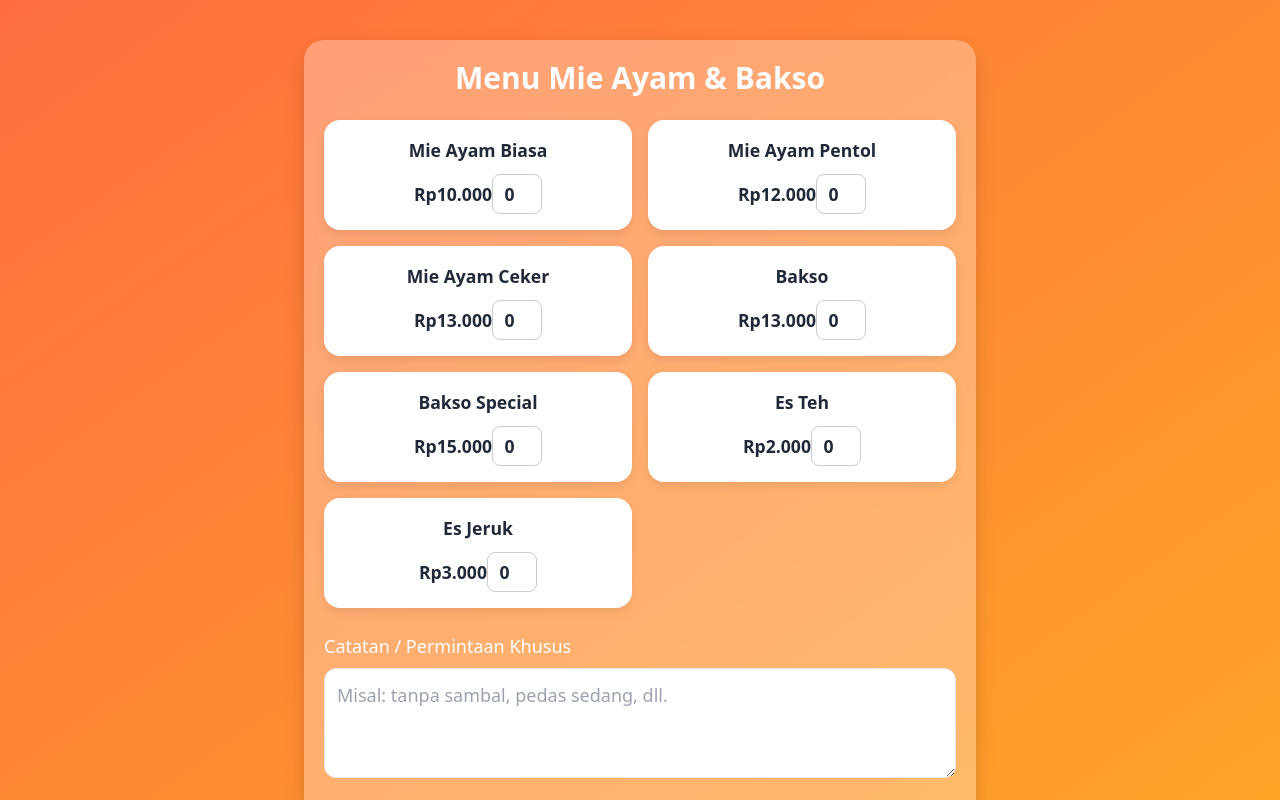
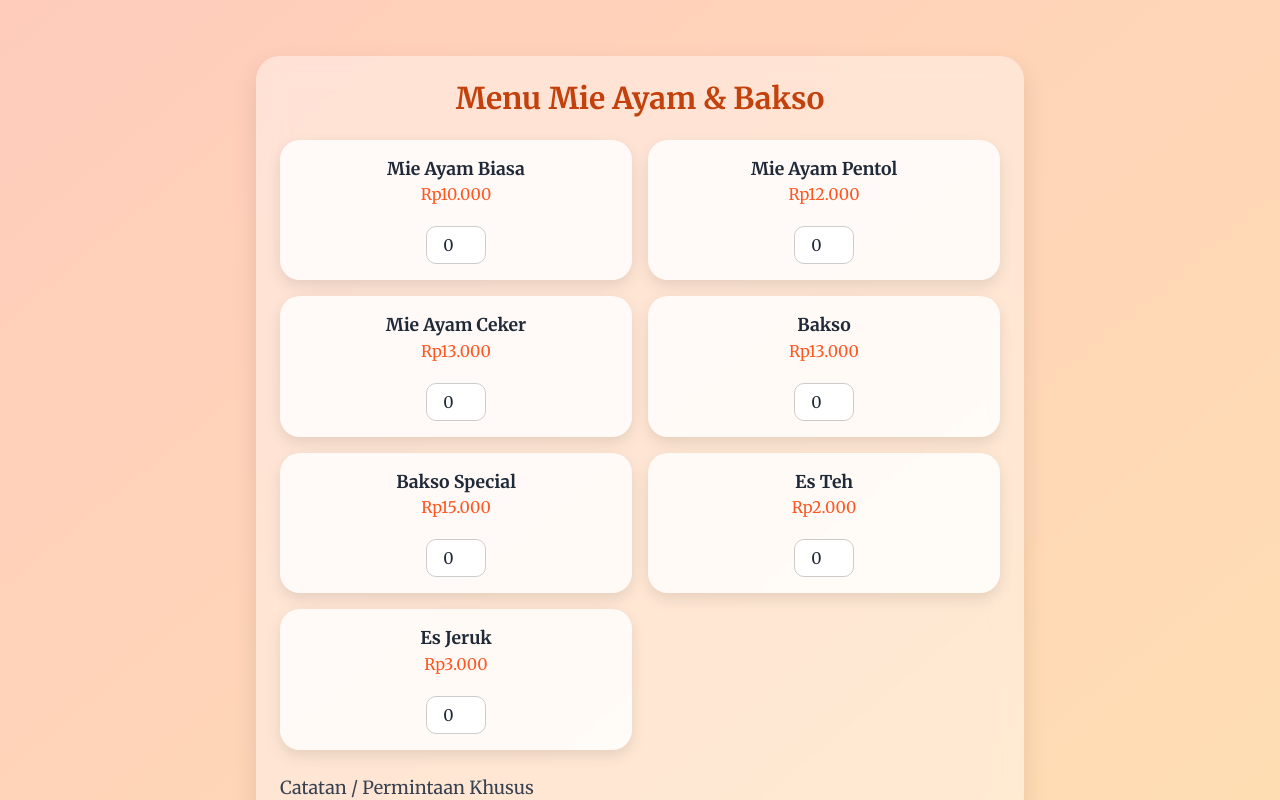
Before and after one commit to Shaniita/WARUNG, a plain HTML site: page index.html in a window 1280 px wide. Both pictures are taken after a click on the button "Dibungkus". Shown: the top 800 px of the page. Drawn offline with nearby package versions, Linux system fonts and the light colour scheme.

Commit message:
index.html

```diff
--- a/index.html
+++ b/index.html
@@ -1,82 +1,127 @@
 <!DOCTYPE html>
 <html lang="id">
 <head>
-  <meta charset="UTF-8">
-  <meta name="viewport" content="width=device-width, initial-scale=1">
+  <meta charset="UTF-8" />
+  <meta name="viewport" content="width=device-width, initial-scale=1" />
   <title>Warung Mie Ayam</title>
   <script src="https://cdn.tailwindcss.com"></script>
+  <link href="https://fonts.googleapis.com/css2?family=Merriweather:wght@400;700&display=swap" rel="stylesheet">
   <style>
     body {
-      background: linear-gradient(to bottom right, #ff6e40, #ffa726);
+      background: linear-gradient(to bottom right, #ffccbc, #ffe0b2);
+      font-family: 'Merriweather', serif;
     }
 
     .glass-card {
-      backdrop-filter: blur(12px);
-      background: rgba(255, 255, 255, 0.3);
-      border-radius: 20px;
-      padding: 20px;
-      box-shadow: 0 8px 20px rgba(0, 0, 0, 0.15);
+      backdrop-filter: blur(14px);
+      background: rgba(255, 255, 255, 0.4);
+      border-radius: 24px;
+      padding: 24px;
+      box-shadow: 0 10px 25px rgba(0, 0, 0, 0.1);
     }
 
     .menu-item {
-      background: white;
-      border-radius: 16px;
+      background: rgba(255, 255, 255, 0.8);
+      border-radius: 20px;
       padding: 16px;
-      box-shadow: 0 4px 10px rgba(0, 0, 0, 0.08);
+      box-shadow: 0 6px 15px rgba(0, 0, 0, 0.1);
       text-align: center;
-      font-size: 1.1rem;
-      font-weight: 600;
       transition: all 0.2s ease-in-out;
     }
 
     .menu-item:hover {
-      transform: translateY(-4px);
-      box-shadow: 0 6px 16px rgba(0, 0, 0, 0.15);
+      transform: scale(1.03);
+      box-shadow: 0 8px 18px rgba(0, 0, 0, 0.15);
     }
 
     .menu-item input {
-      width: 50px;
-      margin-top: 10px;
-      padding: 5px;
-      border-radius: 8px;
+      width: 60px;
+      margin-top: 12px;
+      padding: 6px;
+      border-radius: 10px;
       border: 1px solid #ccc;
       text-align: center;
+      font-family: 'Merriweather', serif;
+    }
+
+    .menu-title {
+      font-size: 1.1rem;
+      font-weight: 700;
+    }
+
+    .menu-price {
+      color: #ff5722;
+      font-weight: 500;
+      margin-bottom: 0.5rem;
     }
   </style>
 </head>
-<body class="text-gray-800 font-sans p-4 min-h-screen flex items-center justify-center">
+<body class="text-gray-800 p-6 min-h-screen flex items-center justify-center">
 
-  <!-- Wrapper -->
-  <div class="max-w-2xl w-full space-y-6">
+  <div class="max-w-3xl w-full space-y-8">
 
-    <!-- Halaman Pilihan Tempat -->
+    <!-- Halaman Awal -->
     <div id="startPage" class="glass-card text-center space-y-4">
-      <h1 class="text-3xl font-bold text-white">Selamat Datang di Warung JOKOMIE</h1>
-      <p class="text-xl text-white">Pilih cara anda untuk menikmati makanan dari JOKOMIE:</p>
+      <h1 class="text-3xl font-bold text-orange-600">Selamat Datang di Warung JokoMie</h1>
+      <p class="text-xl text-gray-700">Pilih cara menikmati hidangan dari JokoMie:</p>
       <div class="flex flex-col gap-4 mt-4">
-        <button onclick="pilihTempat('Dibungkus')" class="bg-white text-orange-500 font-semibold py-3 rounded-xl shadow-lg">Dibungkus</button>
-        <button onclick="pilihTempat('Makan di Tempat')" class="bg-white text-green-500 font-semibold py-3 rounded-xl shadow-lg">Makan di Tempat</button>
+        <button onclick="pilihTempat('Dibungkus')" class="bg-white text-orange-500 font-semibold py-3 rounded-xl shadow-lg hover:bg-orange-100">Dibungkus</button>
+        <button onclick="pilihTempat('Makan di Tempat')" class="bg-white text-green-600 font-semibold py-3 rounded-xl shadow-lg hover:bg-green-100">Makan di Tempat</button>
       </div>
     </div>
 
     <!-- Halaman Menu -->
     <div id="menuPage" class="glass-card space-y-6 hidden">
-      <h2 class="text-3xl font-bold text-center text-white">Menu Mie Ayam & Bakso</h2>
-      <form id="orderForm" class="space-y-6 text-lg">
+      <h2 class="text-3xl font-bold text-center text-orange-700">Menu Mie Ayam & Bakso</h2>
+      <form id="orderForm" class="space-y-6">
 
         <div class="grid grid-cols-2 gap-4">
-          <div class="menu-item">Mie Ayam Biasa<br>Rp10.000<input type="number" name="Mie Ayam Biasa" value="0" min="0"></div>
-          <div class="menu-item">Mie Ayam Pentol<br>Rp12.000<input type="number" name="Mie Ayam Pentol" value="0" min="0"></div>
-          <div class="menu-item">Mie Ayam Ceker<br>Rp13.000<input type="number" name="Mie Ayam Ceker" value="0" min="0"></div>
-          <div class="menu-item">Bakso<br>Rp13.000<input type="number" name="Bakso" value="0" min="0"></div>
-          <div class="menu-item">Bakso Special<br>Rp15.000<input type="number" name="Bakso Special" value="0" min="0"></div>
-          <div class="menu-item">Es Teh<br>Rp2.000<input type="number" name="Es Teh" value="0" min="0"></div>
-          <div class="menu-item">Es Jeruk<br>Rp3.000<input type="number" name="Es Jeruk" value="0" min="0"></div>
+          <div class="menu-item">
+            <div class="menu-title">Mie Ayam Biasa</div>
+            <div class="menu-price">Rp10.000</div>
+            <input type="number" name="Mie Ayam Biasa" value="0" min="0" />
+          </div>
+
+          <div class="menu-item">
+            <div class="menu-title">Mie Ayam Pentol</div>
+            <div class="menu-price">Rp12.000</div>
+            <input type="number" name="Mie Ayam Pentol" value="0" min="0" />
+          </div>
+
+          <div class="menu-item">
+            <div class="menu-title">Mie Ayam Ceker</div>
+            <div class="menu-price">Rp13.000</div>
+            <input type="number" name="Mie Ayam Ceker" value="0" min="0" />
+          </div>
+
+          <div class="menu-item">
+            <div class="menu-title">Bakso</div>
+            <div class="menu-price">Rp13.000</div>
+            <input type="number" name="Bakso" value="0" min="0" />
+          </div>
+
+          <div class="menu-item">
+            <div class="menu-title">Bakso Special</div>
+            <div class="menu-price">Rp15.000</div>
+            <input type="number" name="Bakso Special" value="0" min="0" />
+          </div>
+
+          <div class="menu-item">
+            <div class="menu-title">Es Teh</div>
+            <div class="menu-price">Rp2.000</div>
+            <input type="number" name="Es Teh" value="0" min="0" />
+          </div>
+
+          <div class="menu-item">
+            <div class="menu-title">Es Jeruk</div>
+            <div class="menu-price">Rp3.000</div>
+            <input type="number" name="Es Jeruk" value="0" min="0" />
+          </div>
         </div>
 
-        <label class="block text-white">
+        <label class="block text-lg text-gray-700">
           Catatan / Permintaan Khusus
-          <textarea id="notes" rows="3" class="w-full p-3 rounded-xl mt-2 border" placeholder="Misal: tanpa sambal, pedas sedang, dll."></textarea>
+          <textarea id="notes" rows="3" class="w-full p-3 rounded-xl mt-2 border border-gray-300 font-serif" placeholder="Misal: tanpa sambal, pedas sedang, dll."></textarea>
         </label>
 
         <button type="submit" class="w-full bg-green-600 hover:bg-green-700 text-white font-bold py-4 px-4 rounded-xl text-xl shadow-xl">
```
